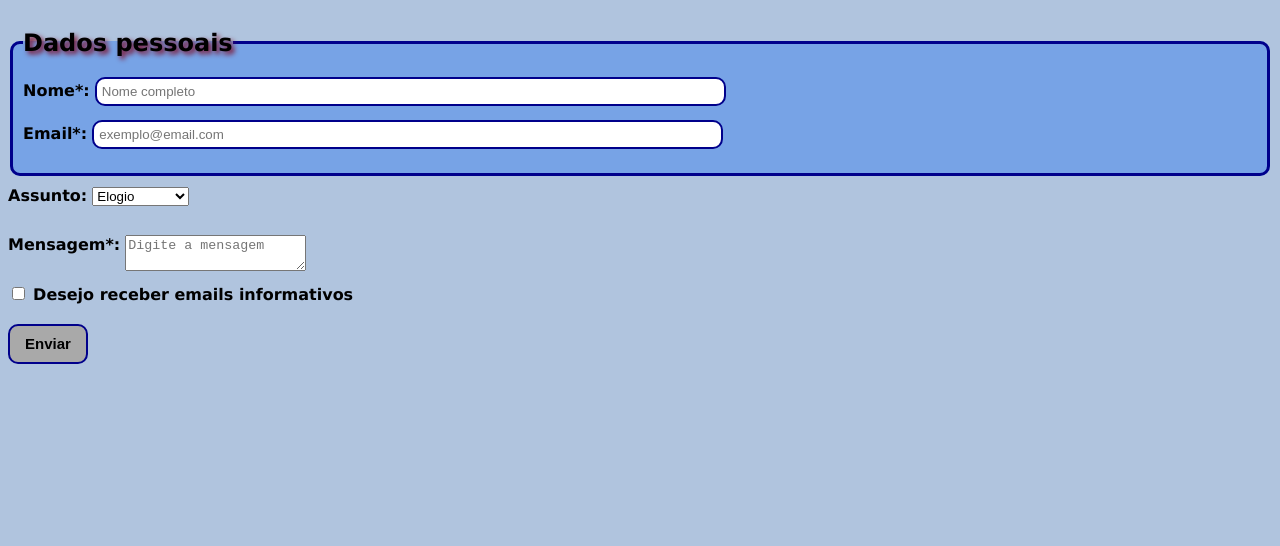
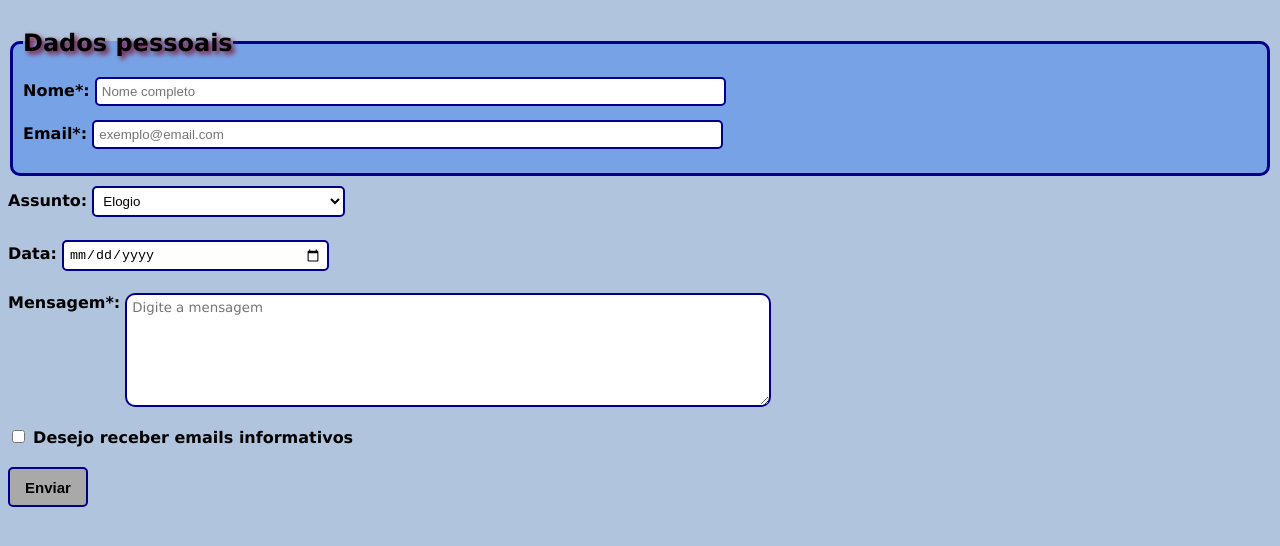
Before and after one commit to DJehSantana/ExCSSFormulario, a plain HTML site: page index.html in a window 1280 px wide. Shown: the part 62-608 px from the top of the page. Drawn offline with Linux system fonts and the light colour scheme.

Commit message:
Estilizando campos data mensagem e botão

```diff
--- a/index.html
+++ b/index.html
@@ -37,6 +37,10 @@
                 </select>
             </div>
 
+            <div>
+                <label for="data">Data:</label>
+                <input type="date" id="data" value="0000-00-00">
+            </div>
 
             <div>
                 <label for="mensagem">Mensagem*:</label>
@@ -50,7 +54,7 @@
             <label for="cadastro">Desejo receber emails informativos</label>
         </div>
         <div>
-            <input type="submit" class="enviar" value="Enviar">
+            <button type="submit" class="enviar">Enviar</button>
         </div>
     </footer>
 </body>
--- a/public/index.css
+++ b/public/index.css
@@ -13,12 +13,12 @@ h1{
     text-shadow: 3px 3px 4px rgb(126, 15, 43);
 }
 
+footer{
+    margin-top: 20px;
+}
+
 form > div, fieldset{
     margin-bottom: 10px;
-}
-
-textarea{
-    vertical-align: text-top;
 }
 
 fieldset{
@@ -47,10 +47,14 @@ legend{
     padding: 10px 0;
 }
 
+textarea{
+    vertical-align: text-top;
+}
+
 .enviar{
     background-color: darkgrey;
     border: 2px solid darkblue;
-    border-radius: 10px;
+    border-radius: 5px;
     width: 80px;
     height: 40px;
     font-weight: bold;
@@ -62,5 +66,23 @@ legend{
     width: 50%;
     background-color: #fff;
     border: 2px solid darkblue;
+    border-radius: 5px;
+}
+
+#assunto, #data{
+    padding: 5px;
+    width: 20%;
+    background-color: #fff;
+    border: 2px solid darkblue;
+    border-radius: 5px;
+}
+
+#mensagem{
+    font-family: Verdana, Geneva, Tahoma, sans-serif;
+    padding: 5px;
+    width: 50%;
+    min-height: 100px;
+    background-color: #fff;
+    border: 2px solid darkblue;
     border-radius: 10px;
 }
```
